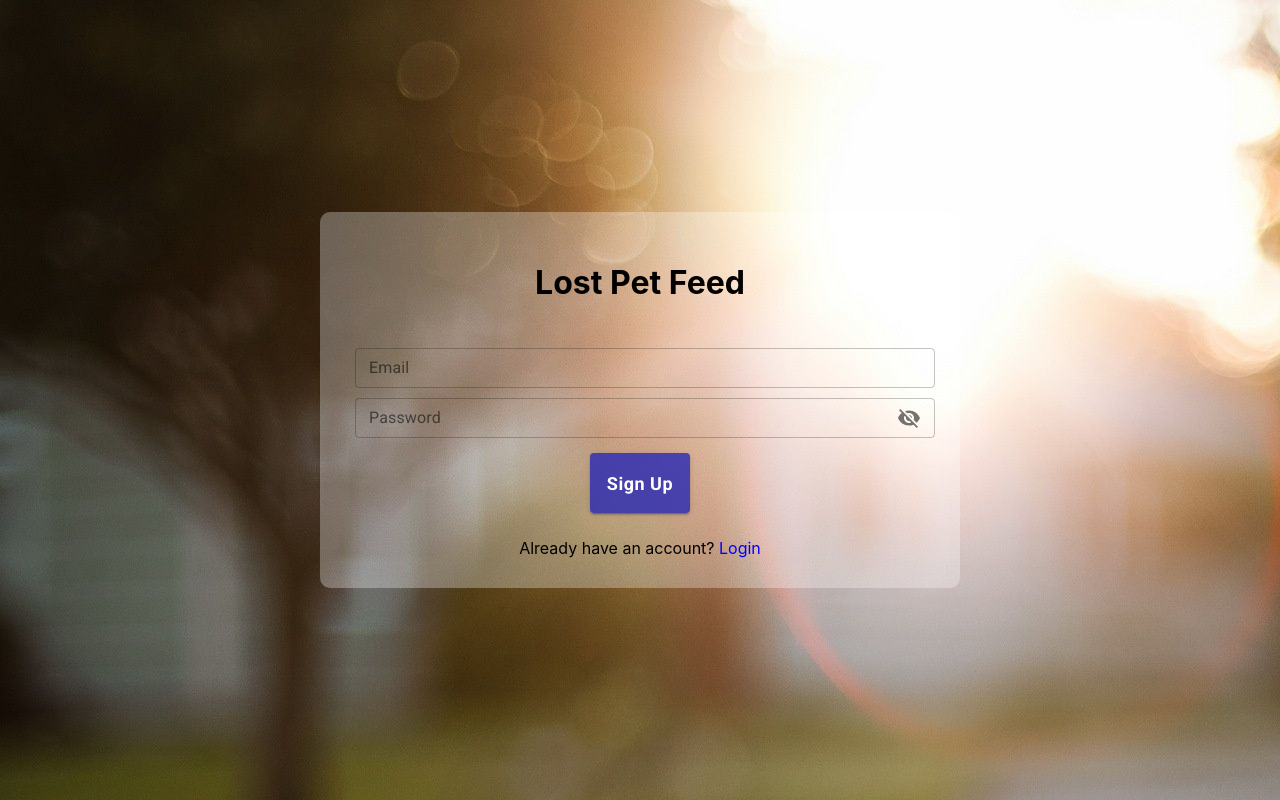
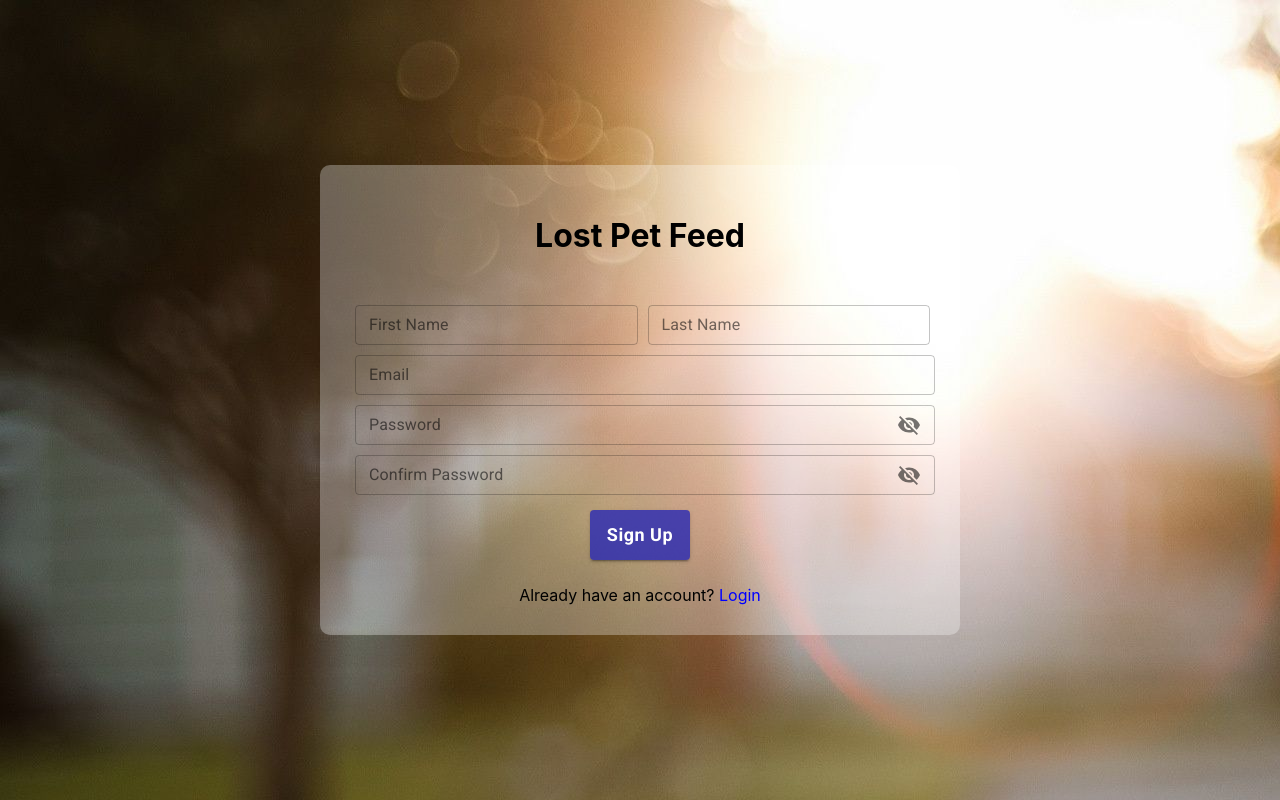
Before and after one commit to BenWMaitland/LostPetFeed, a Next.js app: page /signup in a window 1280 px wide. Built offline with nearby package versions, Linux system fonts and the light colour scheme.

Commit message:
Add fields to signup

```diff
--- a/pages/login.js
+++ b/pages/login.js
@@ -55,7 +55,7 @@ const useStyles = makeStyles((theme) => ({
         textTransform: "capitalize",
         fontSize: "18px",
         maxWidth: "150px",
-        height: "60px",
+        height: "50px",
         width: "100px",
         backgroundColor: "rgb(40,40,180,0.8)",
         margin: "10px",
--- a/pages/signup.js
+++ b/pages/signup.js
@@ -30,6 +30,23 @@ const useStyles = makeStyles((theme) => ({
         width: "100%",
         margin: "5px",
     },
+    firstnamefield: {
+        width: "50%",
+        margin: "5px",
+    },
+    lastnamefield: {
+        width: "50%",
+        marginTop: "5px",
+        marginBottom: "5px",
+        marginLeft: "5px",
+    },
+    nameInputs: {
+        marginTop: "45px",
+        display: "flex",
+        flexDirection: "row",
+        justifyContent: "center",
+        alignItems: "center",
+    },
     headerDiv: {
         width: "60%",
         height: "20vh",
@@ -52,7 +69,7 @@ const useStyles = makeStyles((theme) => ({
         textTransform: "capitalize",
         fontSize: "18px",
         maxWidth: "150px",
-        height: "60px",
+        height: "50px",
         width: "100px",
         backgroundColor: "rgb(40,40,180,0.8)",
         margin: "10px",
@@ -63,6 +80,7 @@ const Signup = (props) => {
     const router = useRouter();
     const [email, setEmail] = useState("");
     const [password, setPassword] = useState("");
+    const [confirmPassword, setConfirmPassword] = useState("");
     const [showPassword, setShowPassword] = useState(false);
 
     return (
@@ -73,6 +91,30 @@ const Signup = (props) => {
                 <h1>
                     Lost Pet Feed
                 </h1>
+                <div className={classes.nameInputs}>
+                    <TextField
+                        label="First Name"
+                        type="text"
+                        variant="outlined"
+                        name="firstName"
+                        defaultValue={email}
+                        onChange={(event) => setEmail(event.target.value)}
+                        size="small"
+                        className={classes.firstnamefield}
+                        />
+
+                    <TextField
+                        label="Last Name"
+                        type="text"
+                        variant="outlined"
+                        name="lastName"
+                        defaultValue={email}
+                        onChange={(event) => setEmail(event.target.value)}
+                        size="small"
+                        className={classes.lastnamefield}
+                        />
+                </div>
+
                 <TextField
                     label="Email"
                     type="email"
@@ -82,7 +124,6 @@ const Signup = (props) => {
                     onChange={(event) => setEmail(event.target.value)}
                     size="small"
                     className={classes.textfield}
-                    style={{marginTop: "25px"}}
                 />
 
                 <FormControl
@@ -111,6 +152,36 @@ const Signup = (props) => {
                             </IconButton>
                             </InputAdornment>
                         }
+                        labelWidth={75}
+                    />
+                </FormControl>
+                <FormControl
+                    variant="outlined"
+                    className={classes.textfield}
+                    size="small"
+                >
+                    <InputLabel
+                        htmlFor="outlined-adornment-password"
+                    >
+                        Confirm Password
+                    </InputLabel>
+                    <OutlinedInput
+                        id="outlined-adornment-password"
+                        type={showPassword ? "text" : "password"}
+                        name="password"
+                        onChange={(event) => setConfirmPassword(event.target.value)}
+                        endAdornment={
+                            <InputAdornment position="end">
+                            <IconButton
+                                aria-label="toggle password visibility"
+                                onClick={() => setShowPassword(prev => !prev)}
+                                edge="end"
+                            >
+                                {showPassword ? <Visibility /> : <VisibilityOff />}
+                            </IconButton>
+                            </InputAdornment>
+                        }
+                        labelWidth={136}
                     />
                 </FormControl>
                 <Button
```
